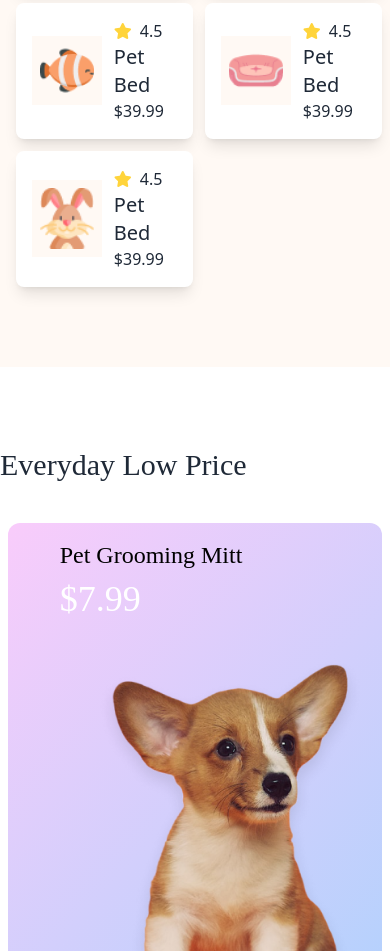
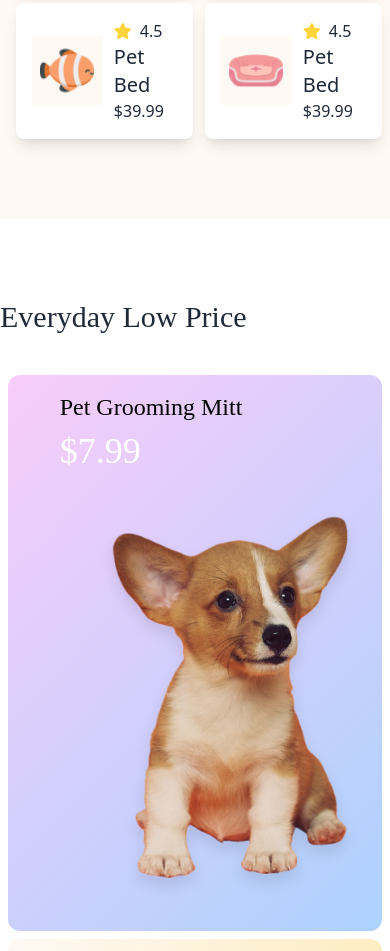
Before and after one commit to amirsayeed/Pet-Shop, a plain HTML site: page index.html in a window 390 px wide. Shown: the part 2954-3905 px from the top of the page. Drawn offline with nearby package versions, Linux system fonts and the light colour scheme; a web font is replaced by a local one.

Commit message:
last card of products in small device hidden

```diff
--- a/index.html
+++ b/index.html
@@ -247,7 +247,7 @@
                                 <p class="font-medium">$39.99</p>
                             </div>
                         </div>
-                        <div class="flex items-center p-4 bg-[#FFFFFF] gap-3 rounded-lg shadow-lg">
+                        <div class="hidden md:flex items-center p-4 bg-[#FFFFFF] gap-3 rounded-lg shadow-lg">
                             <div class="card-img w-20 bg-[#FFF9F4]">
                                 <img class="w-full p-2" src="./c1-assets/rabbit-cartoon.png" alt="">
                             </div>
```
